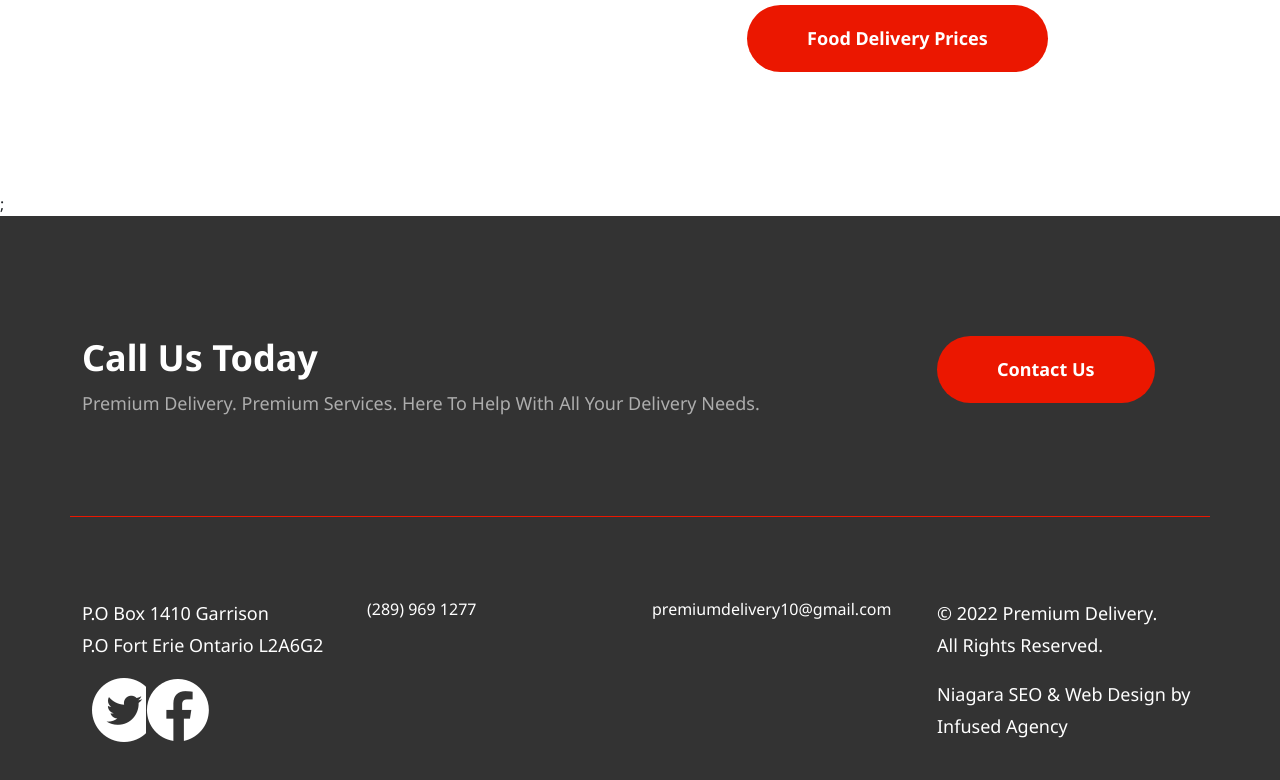
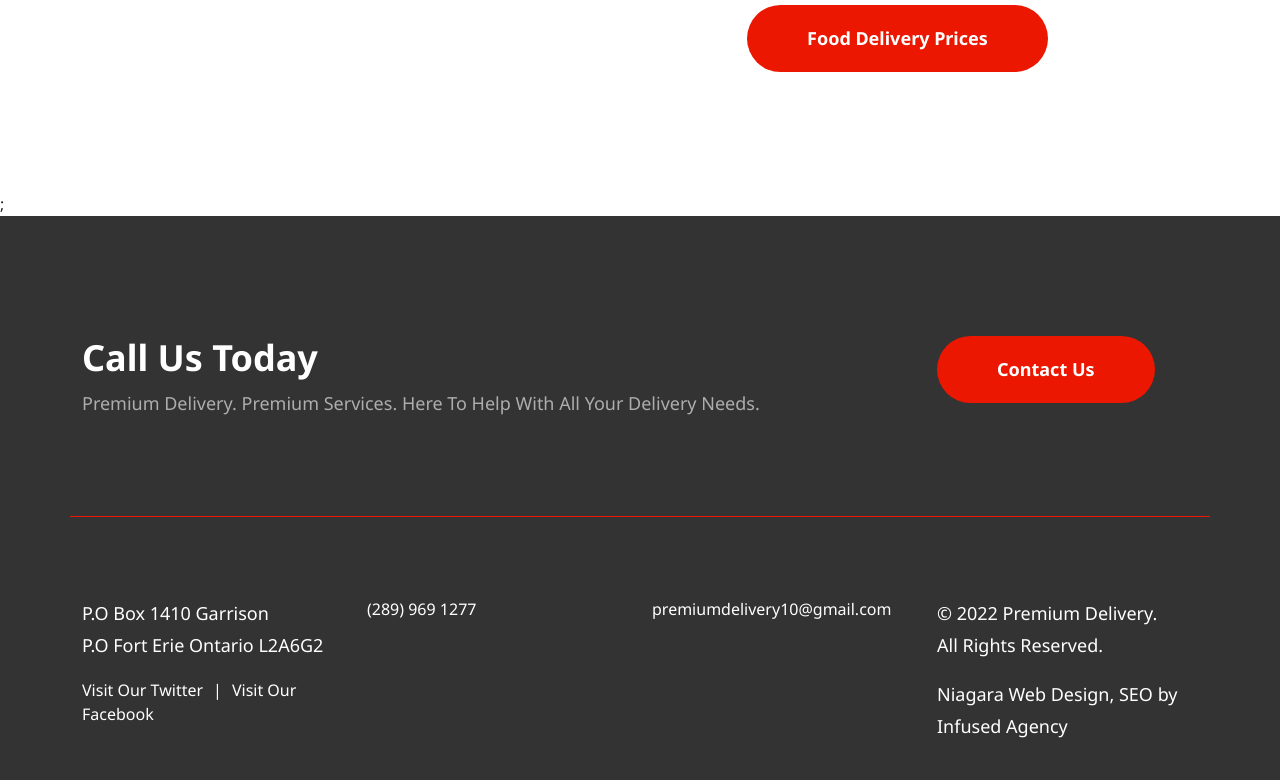
Before and after one commit to prem-deliv/prem-deliv, a Next.js app: page / in a window 1280 px wide. Shown: the part 3068-3848 px from the top of the page. Built offline with nearby package versions, Linux system fonts and the light colour scheme.

Commit message:
remove social icons, replace with text

```diff
--- a/components/shared/footer/Footer.module.scss
+++ b/components/shared/footer/Footer.module.scss
@@ -51,4 +51,9 @@
       margin-top: 40px;
     }
   }
+  span {
+    color: $white;
+    padding-left: 10px;
+    padding-right: 10px;
+  }
 }
--- a/components/shared/footer/Footer.tsx
+++ b/components/shared/footer/Footer.tsx
@@ -33,26 +33,21 @@ const Footer = () => {
                 <br />
                 P.O Fort Erie Ontario L2A6G2
               </p>
-              <div className="">
               <a
                 target="_blank"
                 rel="noreferrer"
                 href="https://twitter.com/PremiumDeliver"
               >
-                  <Image
-                    className={styles.fb}
-                    src={twitter}
-                    alt="Premium Delivery Twitter"
-                  />
+                Visit Our Twitter
               </a>
+              <span>|</span>
               <a
                 target="_blank"
                 rel="noreferrer"
                 href="https://www.facebook.com/Premium-Delivery-101259482496941"
               >
-                  <Image src={fb} alt="Premium Delivery Facebook" />
+                Visit Our Facebook
               </a>
-              </div>
             </Col>
             <Col lg="3">
               <a href="tel:(289) 969 1277">(289) 969 1277</a>
@@ -73,7 +68,7 @@ const Footer = () => {
                   rel="noreferrer"
                   href="https://infused.agency"
                 >
-                  Niagara SEO &amp; Web Design
+                  Niagara Web Design, SEO
                 </a>{" "}
                 by Infused Agency
               </p>
```
Lines whose indentation alone changed are shown as unchanged.
